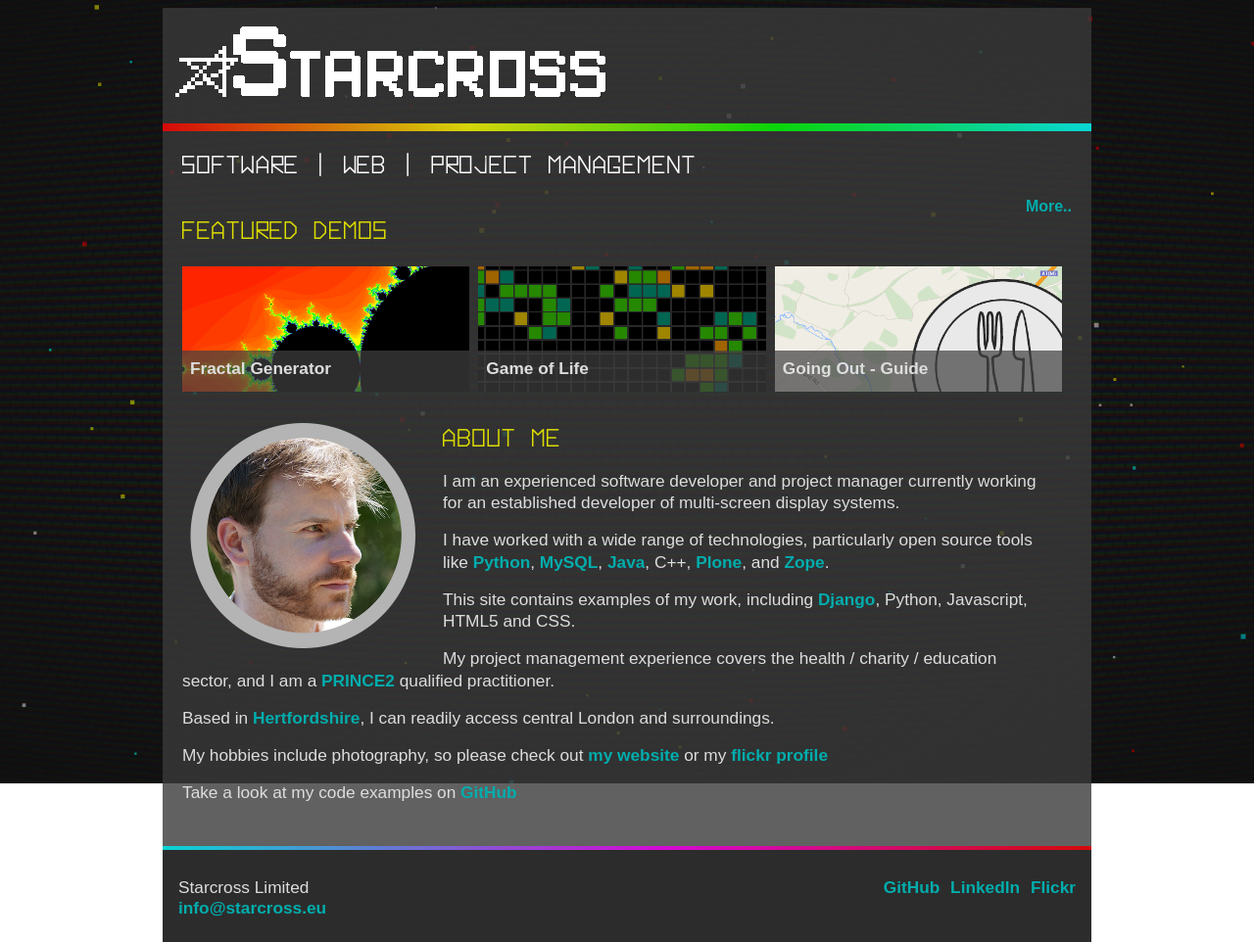
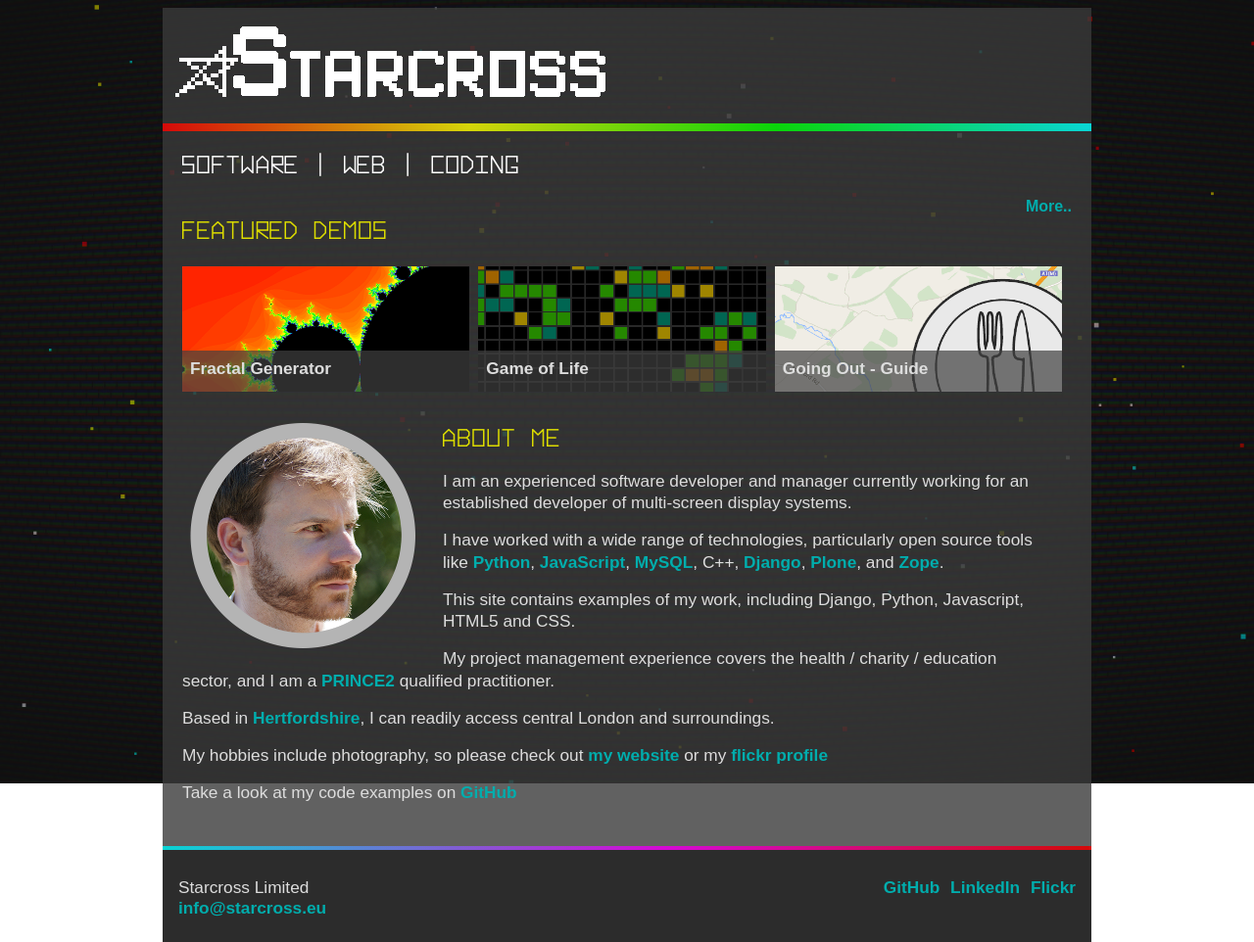
Before and after one commit to Starcross/starcross-website, a Django app: template templates/index.html in a window 1280 px wide. Shown: the whole page at 98% size. Run offline with Django 3.2, Linux system fonts and the light colour scheme; the template is opened without the code that fills it, so the values that code supplies are empty; some libraries are stand-ins or nearby versions; some web fonts are replaced.

Commit message:
Re-phrase some profile wording

```diff
--- a/templates/base.html
+++ b/templates/base.html
@@ -38,7 +38,7 @@
 </div>
 <div class="spacer"></div>
 <div id="content">
-    <h2 class="header">Software  |  Web  |  Project Management</h2>
+    <h2 class="header">Software  |  Web  |  Coding</h2>
 
     {% block content %}
     {% endblock %}
--- a/templates/index.html
+++ b/templates/index.html
@@ -40,9 +40,9 @@
 </a>
 
 <h2 style="margin-top: 32px">About Me</h2>
-<p>I am an experienced software developer and project manager currently working for an established developer of multi-screen display systems.</p>
-<p>I have worked with a wide range of technologies, particularly open source tools like <a href="http://www.python.org">Python</a>, <a href="http://www.mysql.org">MySQL</a>, <a href="http://java.com">Java</a>, C++, <a href="http://plone.org">Plone</a>, and <a href="http://www.zope.org">Zope</a>.</p>
-<p>This site contains examples of my work, including <a href="https://www.djangoproject.com/">Django</a>, Python, Javascript, HTML5 and CSS.</p>
+<p>I am an experienced software developer and manager currently working for an established developer of multi-screen display systems.</p>
+<p>I have worked with a wide range of technologies, particularly open source tools like <a href="http://www.python.org">Python</a>, <a href="https://developer.mozilla.org/bm/docs/Web/JavaScript">JavaScript</a>, <a href="http://www.mysql.org">MySQL</a>, C++, <a href="https://www.djangoproject.com/">Django</a>, <a href="http://plone.org">Plone</a>, and <a href="http://www.zope.org">Zope</a>.</p>
+<p>This site contains examples of my work, including Django, Python, Javascript, HTML5 and CSS.</p>
 <p>My project management experience covers the health / charity / education sector, and I am a <a href="http://www.apmg-international.com/prince2">PRINCE2</a> qualified practitioner.</p>
 <p>Based in <a href="http://bit.ly/1v2t3U3">Hertfordshire</a>, I can readily access central London and surroundings.</p>
 <p>My hobbies include photography, so please check out <a href="http://starcross.eu/photos">my website</a> or my <a href="https://secure.flickr.com/photos/62405492@N07/">flickr profile</a></p>
```
